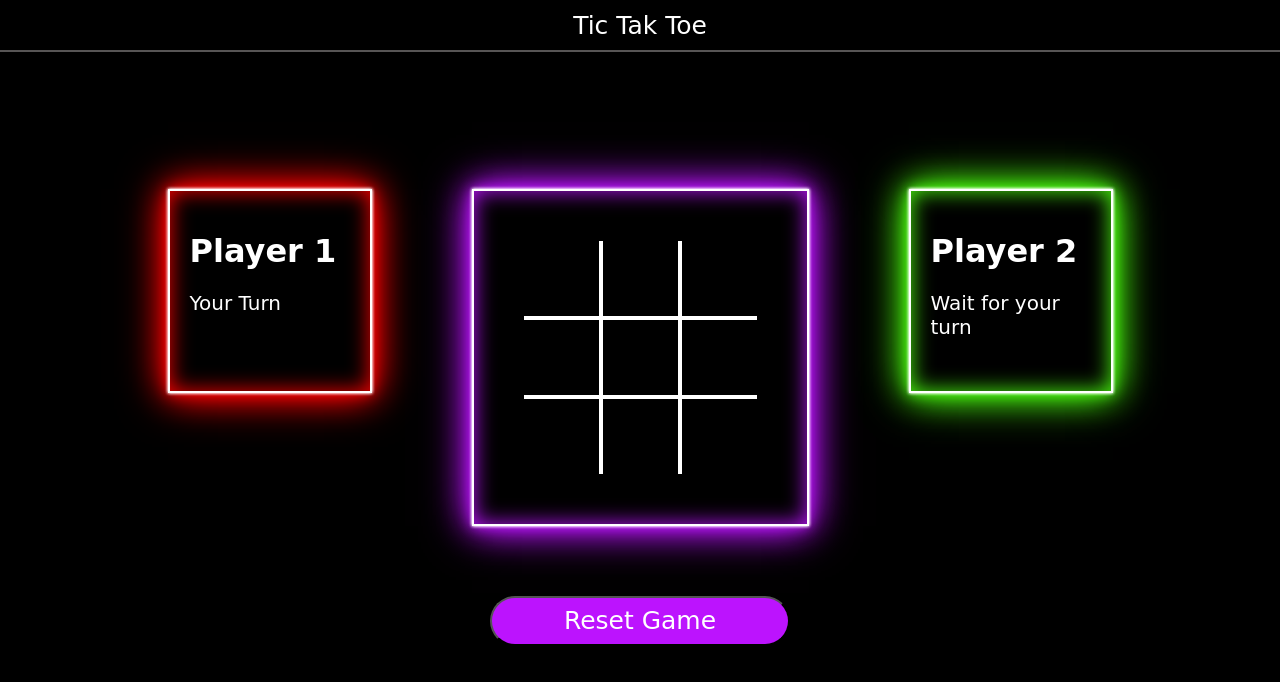
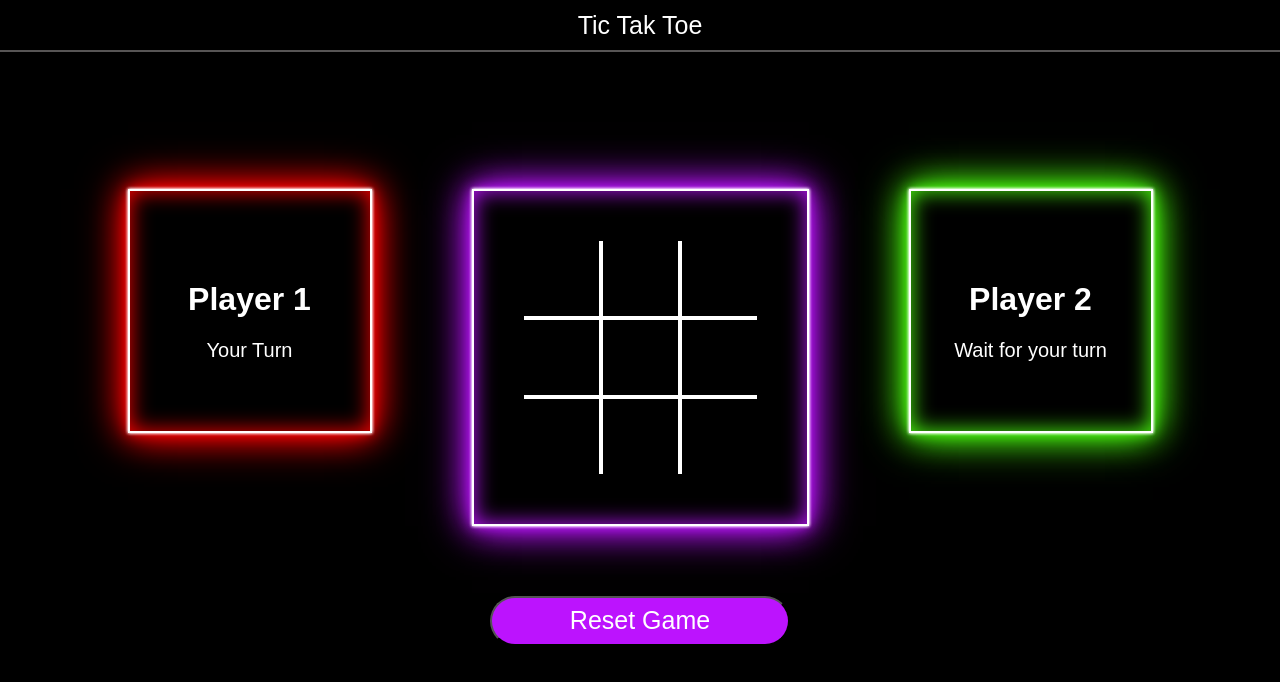
Before and after one commit to rishigupta1109/tictaktoe, a plain HTML site: page index.html in a window 1280 px wide. Both pictures are taken after a click on the button "Player VS Player". Drawn offline with Linux system fonts and the light colour scheme.

Commit message:
fixes like font

```diff
--- a/index.js
+++ b/index.js
@@ -435,7 +435,7 @@ const CPUMove = () => {
       document.getElementsByClassName("p11")[0].style.boxShadow = "none";
       document.getElementsByClassName("p22")[0].style.boxShadow = "none";
     }
-  }, 1000);
+  }, 500);
 };
 const checkWin = (char, check = false, tempPositions) => {
   let Won = false;
@@ -511,14 +511,14 @@ const possibleWins = (i, j, player, tempPositions, turn) => {
   tempPositions[i][j] = turn;
   if (checkWin(player, true, tempPositions)) {
     tempPositions[i][j] = 0;
-    return [1, 0, 0];
+    return [1, 0, 0, 1];
   }
   if (checkWin(player === "X" ? "O" : "X", true, tempPositions)) {
     tempPositions[i][j] = 0;
-    return [0, 1, 0];
+    return [0, 1, 0, -1];
   }
   if (Completed(tempPositions)) return [0, 0, 1];
-  let ct = [0, 0, 0];
+  let ct = [0, 0, 0, 0];
   for (let i = 0; i < 3; i++) {
     for (let j = 0; j < 3; j++) {
       if (tempPositions[i][j] === 0) {
@@ -532,6 +532,7 @@ const possibleWins = (i, j, player, tempPositions, turn) => {
         ct[0] += a[0];
         ct[1] += a[1];
         ct[2] += a[2];
+        ct[3] += a[3];
       }
     }
   }
@@ -547,6 +548,7 @@ const optimalPosition = (player) => {
     pos1 = -1,
     pos2 = -1;
   let arr = [];
+  console.log(player);
   for (let i = 0; i < 3; i++) {
     for (let j = 0; j < 3; j++) {
       if (tempPositions[i][j] === 0) {
--- a/style.css
+++ b/style.css
@@ -15,7 +15,7 @@ body{
     border-bottom: 2px solid rgba(255, 249, 249, 0.342);
      height:50px;
     font-size: 25px;
-    font-family: cursive;
+    font-family: sans-serif;
     background-color: black;
     color: white;
     display: flex;
@@ -95,20 +95,23 @@ body{
     border-right: none;
 }
 .player{
-
+    display: flex;
+    flex-direction: column;
+    justify-content: center;
+    align-items: center;
     height:160px;
     width:160px;
-    padding: 20px;
+    padding: 40px;
     margin: 50px;
     border:2px solid white;
 }
 .heading{
     color: white;
-    font-family: cursive;
+    font-family: sans-serif;
 
 }
 .box{
-    font-family: cursive;
+    font-family: sans-serif;
     color: white;
     font-size: 20px;
 
@@ -126,7 +129,7 @@ button{
     height: 50px;
     border-radius: 40px;
     width: 300px;
-    font-family: cursive;
+    font-family: sans-serif;
     background-color: #bc13fe;
     color: white;
     font-size: 25px;
@@ -154,7 +157,7 @@ button:hover{
 }
 .megacontainer h1{
     color: white;
-    font-family: cursive;
+    font-family: sans-serif;
 
 }
 .dash{
```
